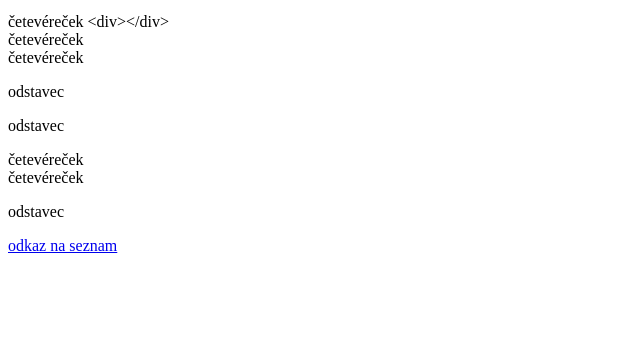
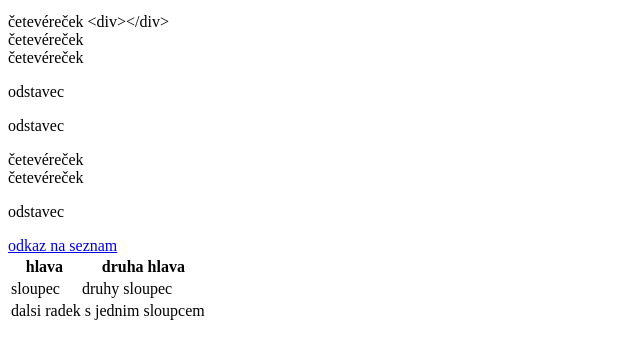
Before and after one commit to Zmardoc/tutorial, a website: page index.html in a window 1280 px wide. Shown: the part 101-460 px from the top of the page, without its empty margins (0-640 px from the left). Drawn offline with Linux system fonts and the light colour scheme.

Commit message:
'tabulka'

```diff
--- a/index.html
+++ b/index.html
@@ -17,6 +17,19 @@
   <div>četevéreček</div>
   <p> odstavec </p>
   <a href="http://seznam.cz">odkaz na seznam</a>
+  <table>
+    <tr>
+      <th>hlava</th>
+      <th>druha hlava</th>
+    </tr>
+    <tr>
+      <td> sloupec </td>
+      <td> druhy sloupec </td>
+    </tr>
+    <tr>
+      <td colspan="2">dalsi radek s jednim sloupcem </td>
+    </tr>
+  </table>
 </body>
 
 </html>
```
